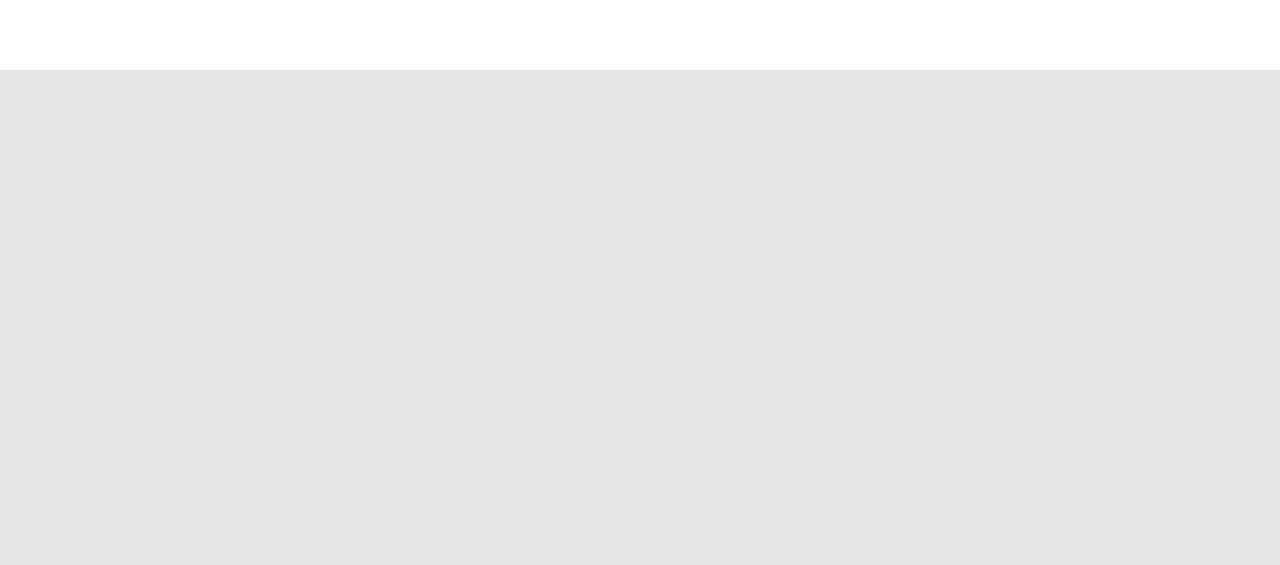
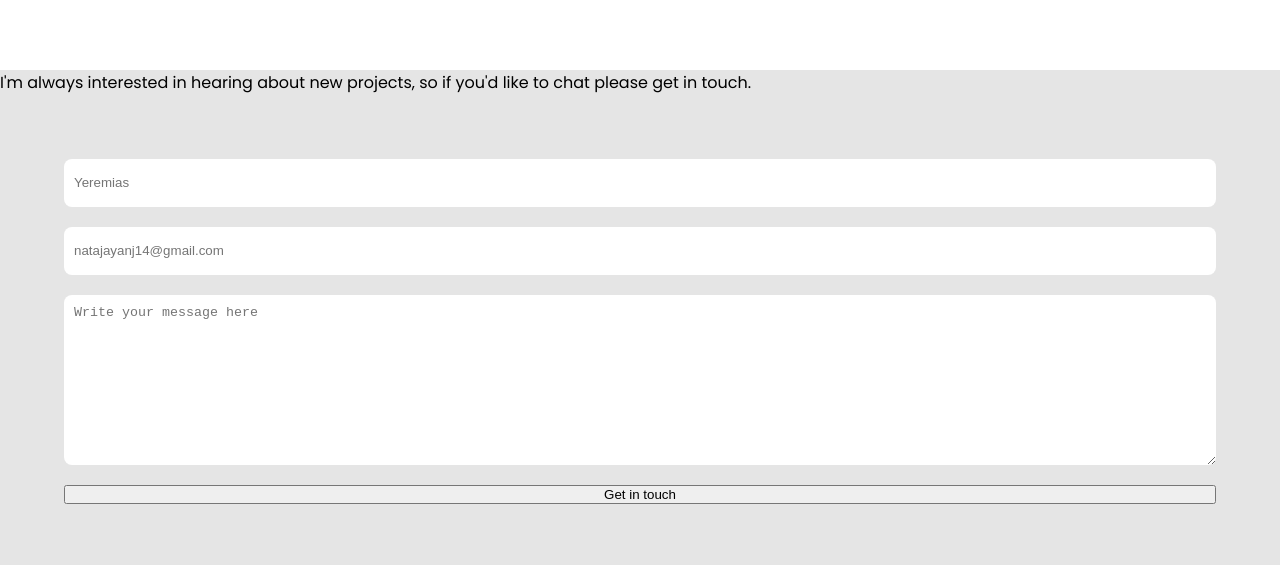
Before and after one commit to Eugeneiyukhun/My_Portfolio_Setup, a website: page index.html in a window 1280 px wide. Shown: the part 6279-6844 px from the top of the page. Before the commit the page ends 6349 px from the top, so only its background shows below. Drawn offline with Linux system fonts and the light colour scheme.

Commit message:
Add contact form to footer

```diff
--- a/index.html
+++ b/index.html
@@ -217,5 +217,18 @@
             </div>
         </section>
         </main>
+
+        <footer>
+            <section class="contact">
+              <p>I'm always interested in hearing about new projects,
+              so if you'd like to chat please get in touch.</p>
+              <form action="https://formspree.io/f/{form_id}" method="post">
+                <input type="text" name="fullname" placeholder="Yeremias" maxlength="30" required>
+                <input type="email" name="email" placeholder="natajayanj14@gmail.com" required>
+                <textarea id="message" maxlength="500" placeholder="Write your message here" required></textarea>
+                <button type="submit" id="get-in-touch" >Get in touch</button>
+              </form>
+            </section>
+          </footer>
         </body>
         </html>
```
